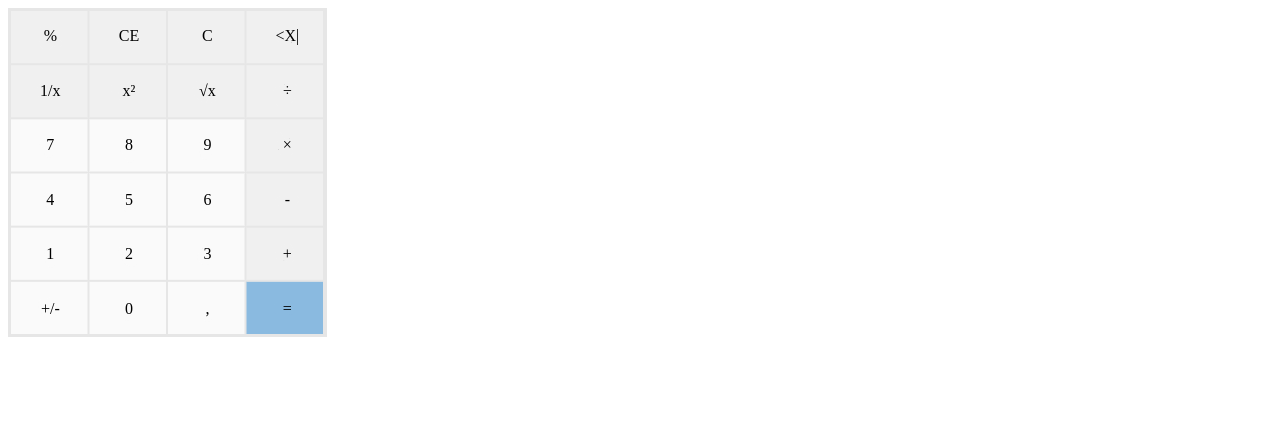
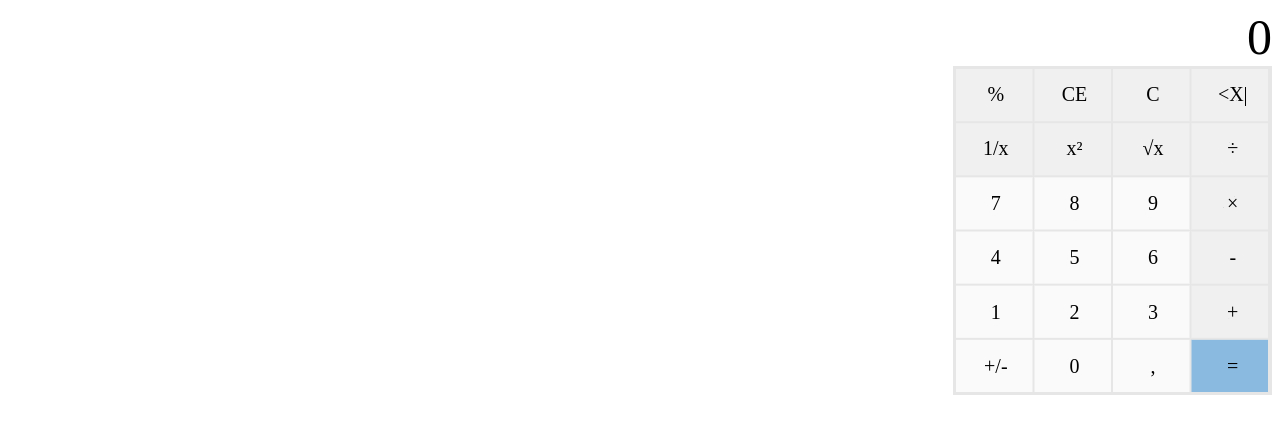
Before and after one commit to mihaliksps/kalkulacka, a plain HTML site: page index.html in a window 1280 px wide. Drawn offline with Linux system fonts and the light colour scheme.

Commit message:
CSS
-Úpravy CSS

```diff
--- a/index.html
+++ b/index.html
@@ -5,7 +5,9 @@
         <title>Kalkulačka</title>
     </head>
     <body>
-        <table style="width: 319px; height: 329px;" background="kalkulacka.png">
+        <p id="vysledek">0</p>
+        <div id="kalkulacka">
+            <table style="width: 319px; height: 329px;" background="kalkulacka.png" align="right">
                 <tbody>
                     <tr>
                         <td style="width: 78.8281px;">&nbsp;%</td>
@@ -45,5 +47,6 @@
                     </tr>
                 </tbody>
             </table>
+        </div>
     </body>
 </html>
--- a/style.css
+++ b/style.css
@@ -1,3 +1,14 @@
 td {
     text-align: center;
+    font-size: 20px;
 }
+
+#vysledek {
+    font-size: 50px;
+    text-align: right;
+    margin: 0%;
+}
+
+#kalkulacka {
+    text-align: right;
+}
```
Lines whose indentation alone changed are shown as unchanged.
